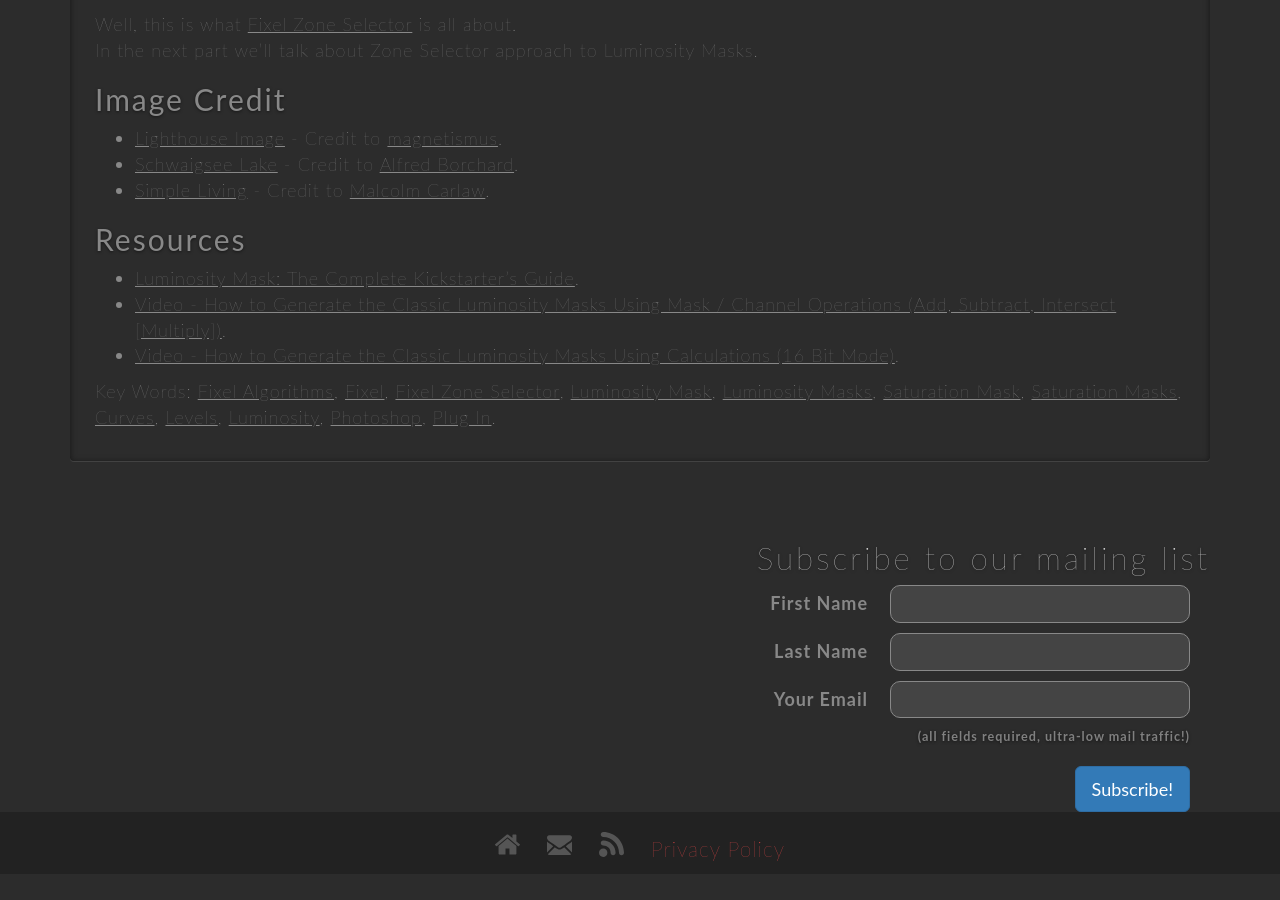
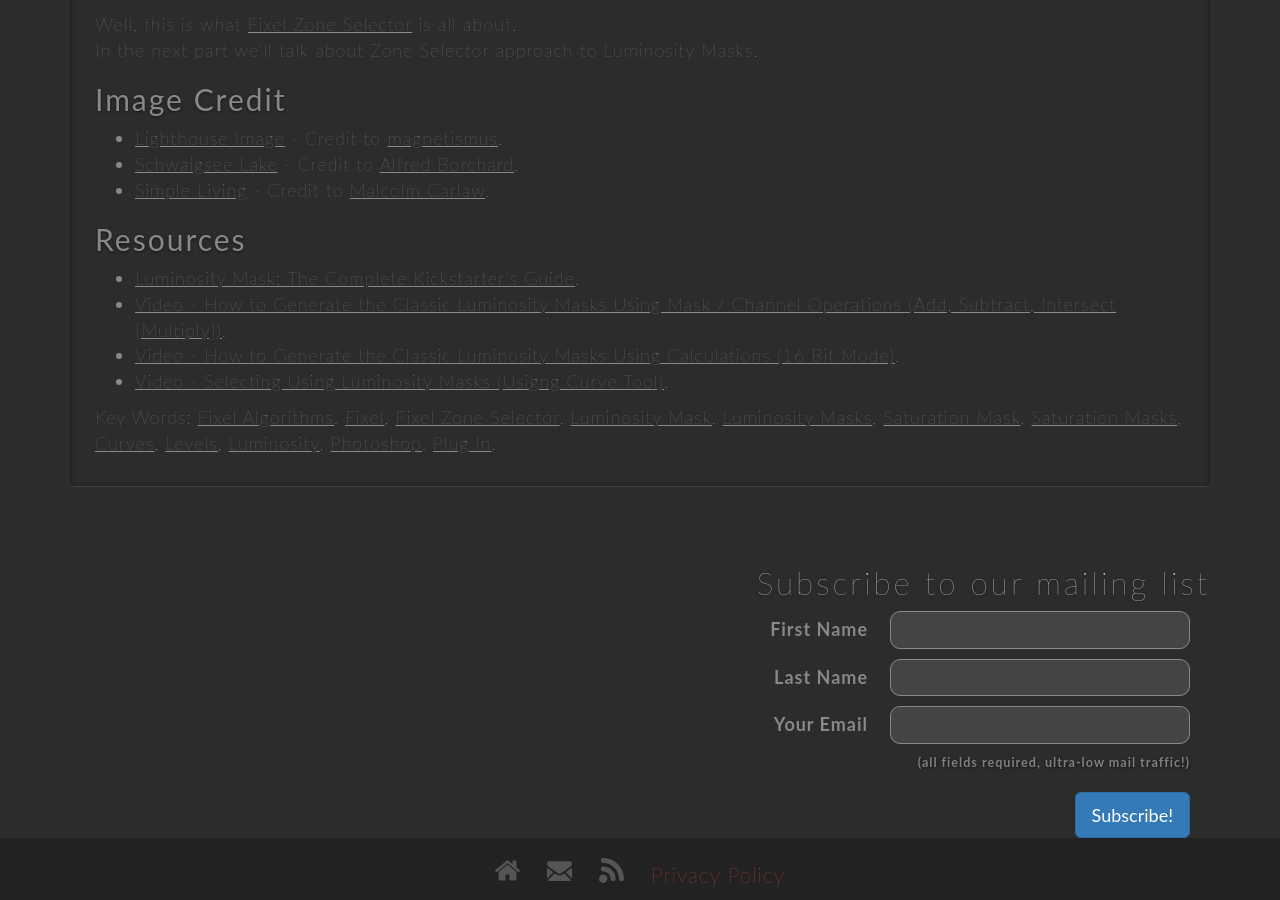
Before and after one commit to FixelAlgorithmsTeam/fixel, a Jekyll site: the page built from _posts/2018-02-20-luminosity-mask-001.md, in a window 1280 px wide and 900 px high, scrolled down 5857 px. Built offline with Jekyll 4.4.1, drawn with Linux system fonts in a browser that asks for light colours; nearby versions of some CDN libraries; formulas are drawn with MathJax 3; comment, search, counter and statistics services are not loaded; before the commit the page ends 6731 px from its top, so only the background shows below that.

Commit message:
New 	- 	Updated Blog Post (Hidden Mode) - Luminosity Mask - How Does It Work. Fixed 	- 	B Known Issues 	-	C To Do 	- 	Enable MathJax (See documentation). Remarks 	- 	E

```diff
--- a/_posts/2018-02-20-luminosity-mask-001.md
+++ b/_posts/2018-02-20-luminosity-mask-001.md
@@ -170,6 +170,7 @@ In the next part we'll talk about Zone Selector approach to Luminosity Masks.
  *  [Luminosity Mask: The Complete Kickstarter’s Guide](http://fotographee.com/tutorial-image-editing-luminosity-masks/).
  *  [Video - How to Generate the Classic Luminosity Masks Using Mask / Channel Operations (Add, Subtract, Intersect [Multiply])](https://www.youtube.com/watch?v=xvjno4d8uJ8).
  *  [Video - How to Generate the Classic Luminosity Masks Using Calculations (16 Bit Mode)](https://www.youtube.com/watch?v=43JbFIOckrM).
+ *  [Video - Selecting Using Luminosity Masks (Usigng Curve Tool)](https://www.youtube.com/watch?v=la-zWPwjuQw).
 
 
 <!-- This is commented out -->
```
